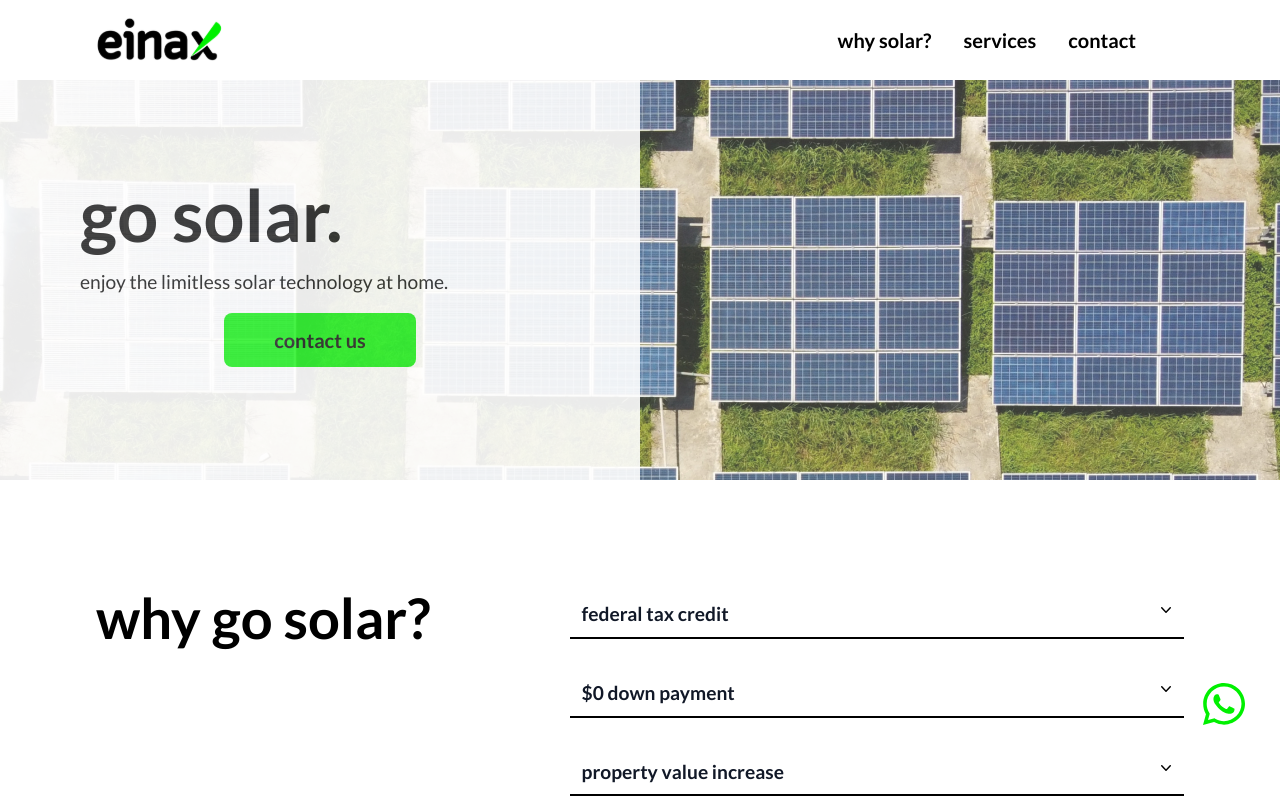
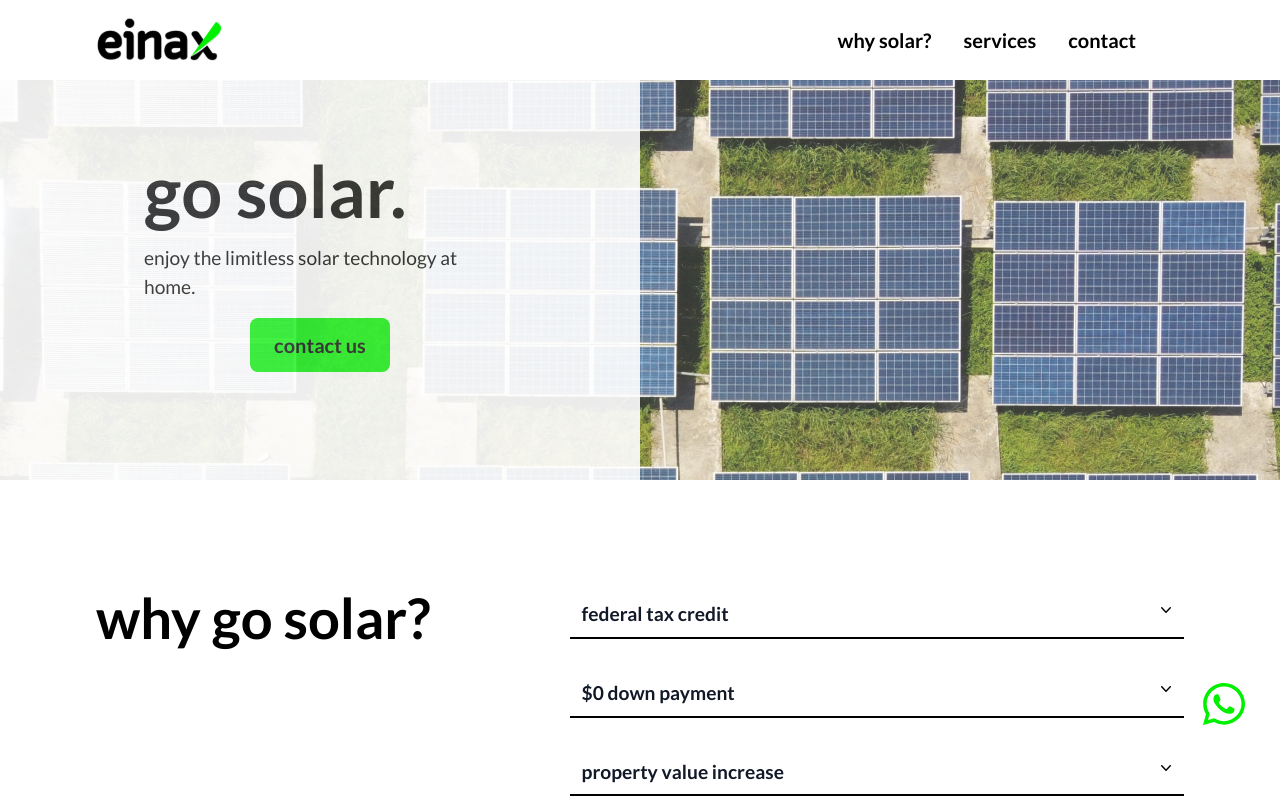
Before and after one commit to mlabato/einax, a React (Create React App) app: page / in a window 1280 px wide. Shown: the top 800 px of the page. Built offline with nearby package versions, Linux system fonts and the light colour scheme.

Commit message:
padding modified

```diff
--- a/src/sections/IntroContainer.js
+++ b/src/sections/IntroContainer.js
@@ -3,7 +3,7 @@ const IntroContainer = () => {
     <section className="pt-[3.5rem] notebook:pt-[5rem] full:pt-[8rem]">
       <article className="bg-intro h-[12rem] notebook:h-[25rem] full:h-[30rem] opacity-80">
         <div className="h-[12rem] notebook:h-[25rem] full:h-[30rem] w-[60%] notebook:w-1/2 bg-white opacity-90">
-          <div className="py-[2.5rem] px-[1.25rem] notebook:p-[5rem] full:px-[12rem] full:py-[2.5rem] ">
+          <div className="py-[2.5rem] px-[1.25rem] notebook:p-[5rem] desktop:px-[9rem] desktop:py-[3.5rem] full:px-[12rem] full:py-[2.5rem] ">
             <p className="text-[2.5rem] notebook:text-[4.5rem]  big:text-[6rem] full:text-[8rem] font-bold "> go solar.</p>
             <p className="text-[.8rem] notebook:text-[1.2rem] big:text-[1.4rem] full:text-[2rem] ">
 
```
